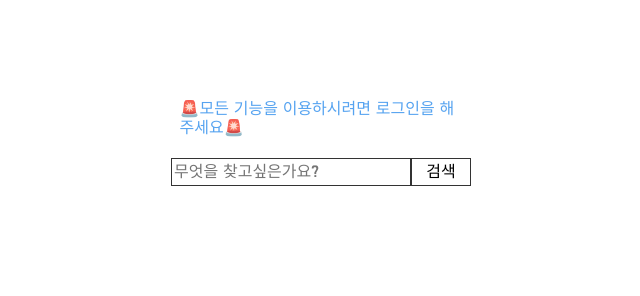
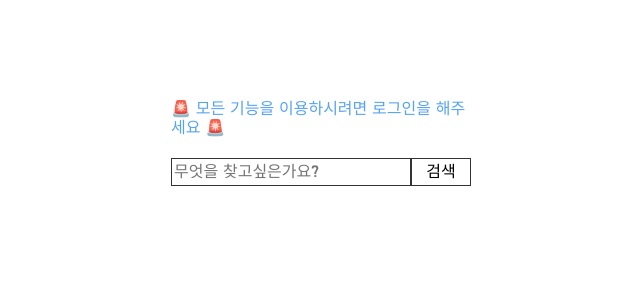
Before and after one commit to dan-studio/inno-camp-SA, a Flask app: page /main in a window 1280 px wide. Shown: the part 150-446 px from the top of the page, without its empty margins (319-959 px from the left). Run offline with Flask 2, Linux system fonts and the light colour scheme; data that the repository does not hold is empty.

Commit message:
css fixed

```diff
--- a/static/css/style.css
+++ b/static/css/style.css
@@ -255,7 +255,7 @@
   color: rgba(255, 223, 182, 0.705);
 }
 #info{
-  width: 283px;
+  width: 300px;
   margin: auto;
   color: rgba(58, 148, 238, 0.86);
 }
--- a/templates/index.html
+++ b/templates/index.html
@@ -56,7 +56,7 @@
         <h1 style="cursor: pointer;" onclick="window.location.href='/'">찾아봐tHub</h1>
     </div>
     <div id="info">
-        <h6>🚨모든 기능을 이용하시려면 로그인을 해주세요🚨</h6>
+        <h6>🚨 모든 기능을 이용하시려면 로그인을 해주세요 🚨</h6>
     </div>
     <div class="search_box">
         <!-- <form class="search_box"> -->
```
